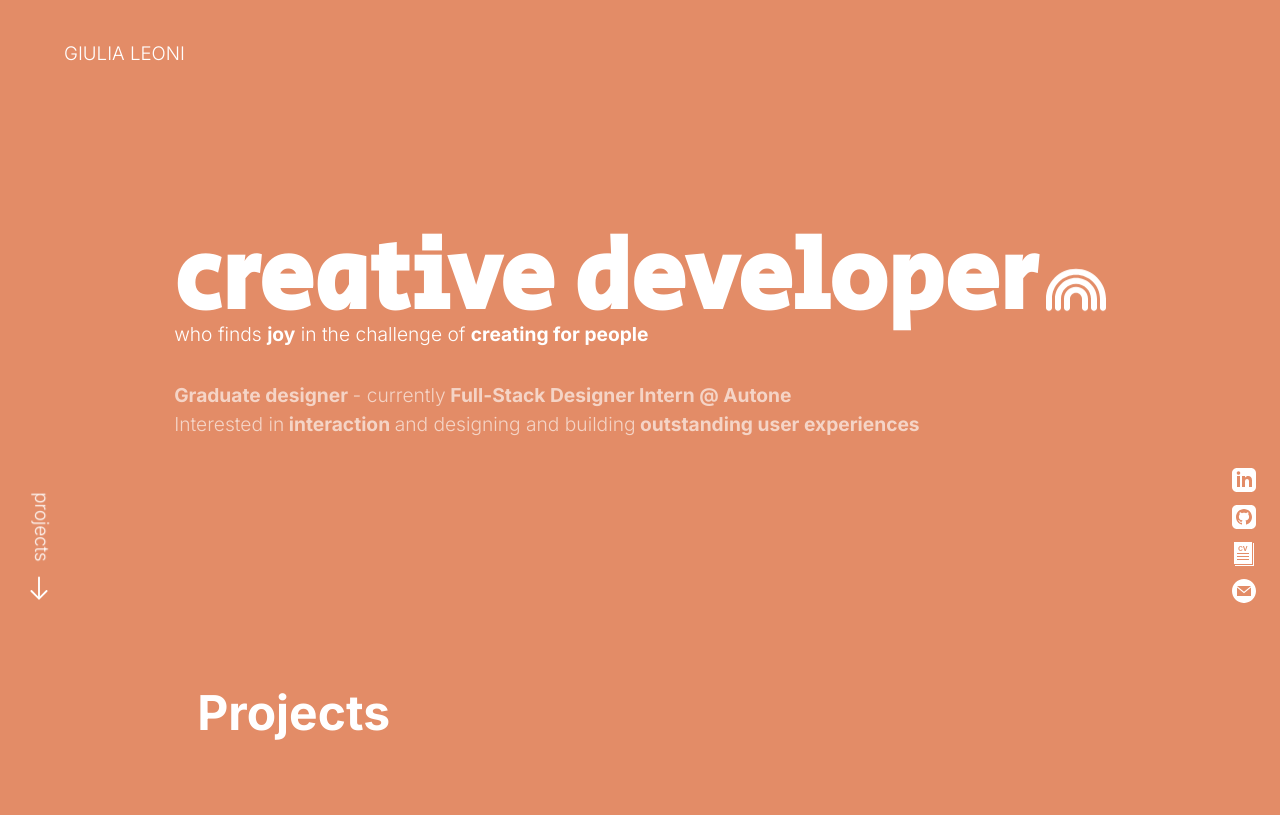
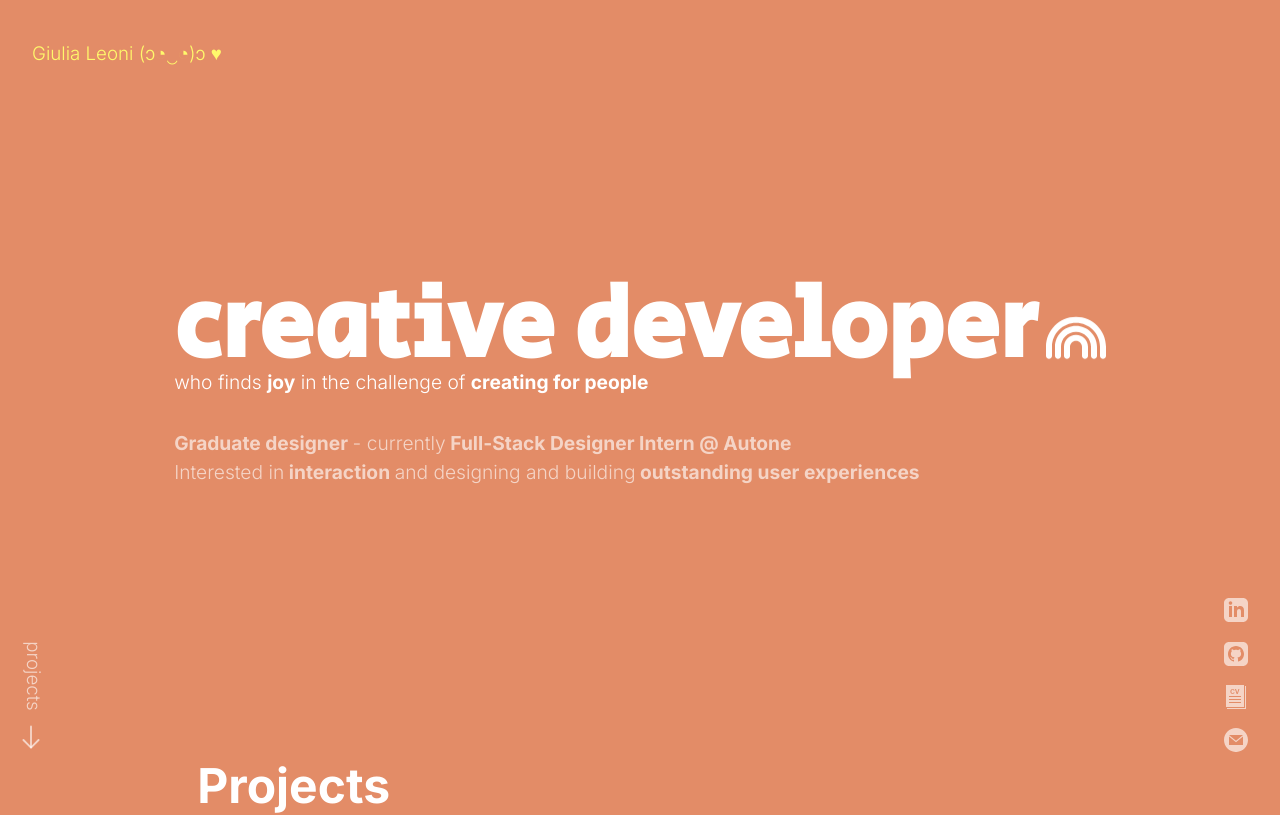
Before and after one commit to GiuliaLeoni/dev-portfolio, a React (Vite) app: page / in a window 1280 px wide. Shown: the top 815 px of the page. Built offline with nearby package versions, Linux system fonts and the light colour scheme.

Commit message:
change header to yellow and edit positioning of info

```diff
--- a/src/components/Description/description.module.scss
+++ b/src/components/Description/description.module.scss
@@ -16,7 +16,7 @@
 }
 
 .icon {
-    color: blue;
+    color: $secondary-color;
     font-size: clamp(1rem, 3vw + 0.6rem, 3rem);
 }
 
@@ -36,36 +36,5 @@ p, strong {
     margin-top: 2rem;
     line-height: 1.8rem;
     font-weight: lighter;
+    margin-bottom: 25vh;
 }
-
-
-//////////
-
-// .text {
-//      font-size: 3rem;
-//      font-family: map-get($map: $font-stack, $key: inter);
-// }
-
-.top {
-    display: flex;
-    flex-direction: row;
-    gap: 1.5rem;
-}
-
-span {
-    color: $secondary-color;
-    font-size: 3rem;
-    padding: 0;
-    margin: 0;
-}
-
-p {
-    line-height: 4rem;
-}
-
-.interactiveText {
-    padding-top: 0.1rem;
-    p {
-        font-size: 3rem;
-    }
-}
--- a/src/components/Header/Header.tsx
+++ b/src/components/Header/Header.tsx
@@ -6,7 +6,7 @@ export const Header = () => {
         <>
             <main className={headerStyles.main}>
                 <section className={headerStyles.container}>
-                    <h3 className={headerStyles.text}>GIULIA LEONI</h3>
+                    <h3 className={headerStyles.text}>Giulia Leoni (ɔ◔‿◔)ɔ ♥</h3>
                 </section>
             </main>
 
--- a/src/components/Header/header.module.scss
+++ b/src/components/Header/header.module.scss
@@ -5,6 +5,7 @@
     z-index: 2;
     top: 0;
     margin-bottom: 1rem;
+    padding-bottom: 0.5rem;
     display: flex;
     justify-content: center;
     position: fixed;
@@ -12,7 +13,7 @@
 }
 
 .container {
-    width: 90%;
+    width: 95%;
     display: flex;
     flex-direction: row;
     justify-content: space-between;
@@ -24,6 +25,7 @@
     font-family: map-get($map: $font-stack, $key: inter);
     font-weight: lighter;
     cursor: pointer;
+    color: $secondary-color;
 }
 
 h4 {
--- a/src/components/Icons/index.tsx
+++ b/src/components/Icons/index.tsx
@@ -1,25 +1,25 @@
 export const LinkedIn = () => {
     return (
-        <svg xmlns="http://www.w3.org/2000/svg" fill="white" width="24" height="24" viewBox="0 0 24 24"><path d="M19 0h-14c-2.761 0-5 2.239-5 5v14c0 2.761 2.239 5 5 5h14c2.762 0 5-2.239 5-5v-14c0-2.761-2.238-5-5-5zm-11 19h-3v-11h3v11zm-1.5-12.268c-.966 0-1.75-.79-1.75-1.764s.784-1.764 1.75-1.764 1.75.79 1.75 1.764-.783 1.764-1.75 1.764zm13.5 12.268h-3v-5.604c0-3.368-4-3.113-4 0v5.604h-3v-11h3v1.765c1.396-2.586 7-2.777 7 2.476v6.759z"/></svg>
+        <svg xmlns="http://www.w3.org/2000/svg" fill="#ffffffa0" width="24" height="24" viewBox="0 0 24 24"><path d="M19 0h-14c-2.761 0-5 2.239-5 5v14c0 2.761 2.239 5 5 5h14c2.762 0 5-2.239 5-5v-14c0-2.761-2.238-5-5-5zm-11 19h-3v-11h3v11zm-1.5-12.268c-.966 0-1.75-.79-1.75-1.764s.784-1.764 1.75-1.764 1.75.79 1.75 1.764-.783 1.764-1.75 1.764zm13.5 12.268h-3v-5.604c0-3.368-4-3.113-4 0v5.604h-3v-11h3v1.765c1.396-2.586 7-2.777 7 2.476v6.759z"/></svg>
     )
 }
 
 export const Github = () => {
     return (
-        <svg xmlns="http://www.w3.org/2000/svg" fill="white" width="24" height="24" viewBox="0 0 24 24"><path d="M19 0h-14c-2.761 0-5 2.239-5 5v14c0 2.761 2.239 5 5 5h14c2.762 0 5-2.239 5-5v-14c0-2.761-2.238-5-5-5zm-4.466 19.59c-.405.078-.534-.171-.534-.384v-2.195c0-.747-.262-1.233-.55-1.481 1.782-.198 3.654-.875 3.654-3.947 0-.874-.312-1.588-.823-2.147.082-.202.356-1.016-.079-2.117 0 0-.671-.215-2.198.82-.64-.18-1.324-.267-2.004-.271-.68.003-1.364.091-2.003.269-1.528-1.035-2.2-.82-2.2-.82-.434 1.102-.16 1.915-.077 2.118-.512.56-.824 1.273-.824 2.147 0 3.064 1.867 3.751 3.645 3.954-.229.2-.436.552-.508 1.07-.457.204-1.614.557-2.328-.666 0 0-.423-.768-1.227-.825 0 0-.78-.01-.055.487 0 0 .525.246.889 1.17 0 0 .463 1.428 2.688.944v1.489c0 .211-.129.459-.528.385-3.18-1.057-5.472-4.056-5.472-7.59 0-4.419 3.582-8 8-8s8 3.581 8 8c0 3.533-2.289 6.531-5.466 7.59z"/></svg>
+        <svg xmlns="http://www.w3.org/2000/svg" fill="#ffffffa0" width="24" height="24" viewBox="0 0 24 24"><path d="M19 0h-14c-2.761 0-5 2.239-5 5v14c0 2.761 2.239 5 5 5h14c2.762 0 5-2.239 5-5v-14c0-2.761-2.238-5-5-5zm-4.466 19.59c-.405.078-.534-.171-.534-.384v-2.195c0-.747-.262-1.233-.55-1.481 1.782-.198 3.654-.875 3.654-3.947 0-.874-.312-1.588-.823-2.147.082-.202.356-1.016-.079-2.117 0 0-.671-.215-2.198.82-.64-.18-1.324-.267-2.004-.271-.68.003-1.364.091-2.003.269-1.528-1.035-2.2-.82-2.2-.82-.434 1.102-.16 1.915-.077 2.118-.512.56-.824 1.273-.824 2.147 0 3.064 1.867 3.751 3.645 3.954-.229.2-.436.552-.508 1.07-.457.204-1.614.557-2.328-.666 0 0-.423-.768-1.227-.825 0 0-.78-.01-.055.487 0 0 .525.246.889 1.17 0 0 .463 1.428 2.688.944v1.489c0 .211-.129.459-.528.385-3.18-1.057-5.472-4.056-5.472-7.59 0-4.419 3.582-8 8-8s8 3.581 8 8c0 3.533-2.289 6.531-5.466 7.59z"/></svg>
     )
 }
 
 export const Email = () => {
     return (
-        <svg xmlns="http://www.w3.org/2000/svg" fill="white" width="24" height="24" viewBox="0 0 24 24"><path d="M12 .02c-6.627 0-12 5.373-12 12s5.373 12 12 12 12-5.373 12-12-5.373-12-12-12zm6.99 6.98l-6.99 5.666-6.991-5.666h13.981zm.01 10h-14v-8.505l7 5.673 7-5.672v8.504z"/></svg>
+        <svg xmlns="http://www.w3.org/2000/svg" fill="#ffffffa0" width="24" height="24" viewBox="0 0 24 24"><path d="M12 .02c-6.627 0-12 5.373-12 12s5.373 12 12 12 12-5.373 12-12-5.373-12-12-12zm6.99 6.98l-6.99 5.666-6.991-5.666h13.981zm.01 10h-14v-8.505l7 5.673 7-5.672v8.504z"/></svg>
     )
 }
 
 export const Cv = () => {
     return (
 
-        <svg width="24" height="24" fill="white" xmlns="http://www.w3.org/2000/svg" fillRule="evenodd" clipRule="evenodd"><path d="M3 24h19v-23h-1v22h-18v1zm17-24h-18v22h18v-22zm-3 17h-12v1h12v-1zm0-3h-12v1h12v-1zm0-3h-12v1h12v-1zm-7.348-3.863l.948.3c-.145.529-.387.922-.725 1.178-.338.257-.767.385-1.287.385-.643 0-1.171-.22-1.585-.659-.414-.439-.621-1.04-.621-1.802 0-.806.208-1.432.624-1.878.416-.446.963-.669 1.642-.669.592 0 1.073.175 1.443.525.221.207.386.505.496.892l-.968.231c-.057-.251-.177-.449-.358-.594-.182-.146-.403-.218-.663-.218-.359 0-.65.129-.874.386-.223.258-.335.675-.335 1.252 0 .613.11 1.049.331 1.308.22.26.506.39.858.39.26 0 .484-.082.671-.248.187-.165.322-.425.403-.779zm3.023 1.78l-1.731-4.842h1.06l1.226 3.584 1.186-3.584h1.037l-1.734 4.842h-1.044z"/></svg>
+        <svg width="24" height="24" fill="#ffffffa0" xmlns="http://www.w3.org/2000/svg" fillRule="evenodd" clipRule="evenodd"><path d="M3 24h19v-23h-1v22h-18v1zm17-24h-18v22h18v-22zm-3 17h-12v1h12v-1zm0-3h-12v1h12v-1zm0-3h-12v1h12v-1zm-7.348-3.863l.948.3c-.145.529-.387.922-.725 1.178-.338.257-.767.385-1.287.385-.643 0-1.171-.22-1.585-.659-.414-.439-.621-1.04-.621-1.802 0-.806.208-1.432.624-1.878.416-.446.963-.669 1.642-.669.592 0 1.073.175 1.443.525.221.207.386.505.496.892l-.968.231c-.057-.251-.177-.449-.358-.594-.182-.146-.403-.218-.663-.218-.359 0-.65.129-.874.386-.223.258-.335.675-.335 1.252 0 .613.11 1.049.331 1.308.22.26.506.39.858.39.26 0 .484-.082.671-.248.187-.165.322-.425.403-.779zm3.023 1.78l-1.731-4.842h1.06l1.226 3.584 1.186-3.584h1.037l-1.734 4.842h-1.044z"/></svg>
 
     )
 }
@@ -27,8 +27,8 @@ export const Cv = () => {
 export const Arrow = () => {
     return (
         <svg width="30px" height="30px" viewBox="0 0 24 24" fill="none" xmlns="http://www.w3.org/2000/svg">
-<path d="M18.0699 14.4299L11.9999 20.4999L5.92993 14.4299" stroke="white" strokeWidth="1.5" strokeMiterlimit="10" strokeLinecap="round" strokeLinejoin="round"/>
-<path d="M12 3.5V20.33" stroke="white" strokeWidth="1.5" strokeMiterlimit="10" strokeLinecap="round" strokeLinejoin="round"/>
+<path d="M18.0699 14.4299L11.9999 20.4999L5.92993 14.4299" stroke="#ffffffa0" strokeWidth="1.5" strokeMiterlimit="10" strokeLinecap="round" strokeLinejoin="round"/>
+<path d="M12 3.5V20.33" stroke="#ffffffa0" strokeWidth="1.5" strokeMiterlimit="10" strokeLinecap="round" strokeLinejoin="round"/>
 </svg>
     )
 }
--- a/src/components/Info/info.module.scss
+++ b/src/components/Info/info.module.scss
@@ -5,6 +5,6 @@
     display: flex;
     flex-direction: column;
     align-items: center;
-    margin-top: 15rem;
+    margin-top: 18rem;
     // background-color: aquamarine;
 }
--- a/src/components/Links/Links.tsx
+++ b/src/components/Links/Links.tsx
@@ -22,9 +22,9 @@ export const Links = () => {
 
                 <section className={linksStyles.links}>
                     {/* <img src="linkedin" alt="linkedin"/> */}
-                    <section style={{marginBottom: '0.8rem'}}><LinkedIn /></section>
-                    <section style={{marginBottom: '0.8rem'}}><Github /></section>
-                    <section style={{marginBottom: '0.8rem'}}><Cv /></section>
+                    <section style={{marginBottom: '1.2rem'}}><LinkedIn /></section>
+                    <section style={{marginBottom: '1.2rem'}}><Github /></section>
+                    <section style={{marginBottom: '1.2rem'}}><Cv /></section>
                     <section><Email /></section>
                 </section>
 
--- a/src/components/Links/links.module.scss
+++ b/src/components/Links/links.module.scss
@@ -7,7 +7,9 @@
     align-items: flex-end;
     width: 100%;
     margin: 20px 0 0 0;
-    padding: 10px 0 10px 0;
+    padding: 2rem 2rem 3rem 1rem;
+    position:fixed;
+    bottom: 0;
     // background-color: aquamarine;
     a {
         text-decoration: none;
@@ -22,9 +24,12 @@
 
 .projects {
     // background-color: violet;
+    // color: $secondary-color
 }
 
 .projectText {
     font-weight: lighter;
     transform: translate(-1.1rem, -2rem) rotate(90deg);
+    color: map-get($map: $textcolor, $key: secondary);
+    // color: $secondary-color;
 }
--- a/src/components/Main/main.module.scss
+++ b/src/components/Main/main.module.scss
@@ -4,5 +4,6 @@
     display: flex;
     flex-direction: column;
     align-items: center;
+    min-height: 100vh;
     // background-color: antiquewhite;
 }
```
